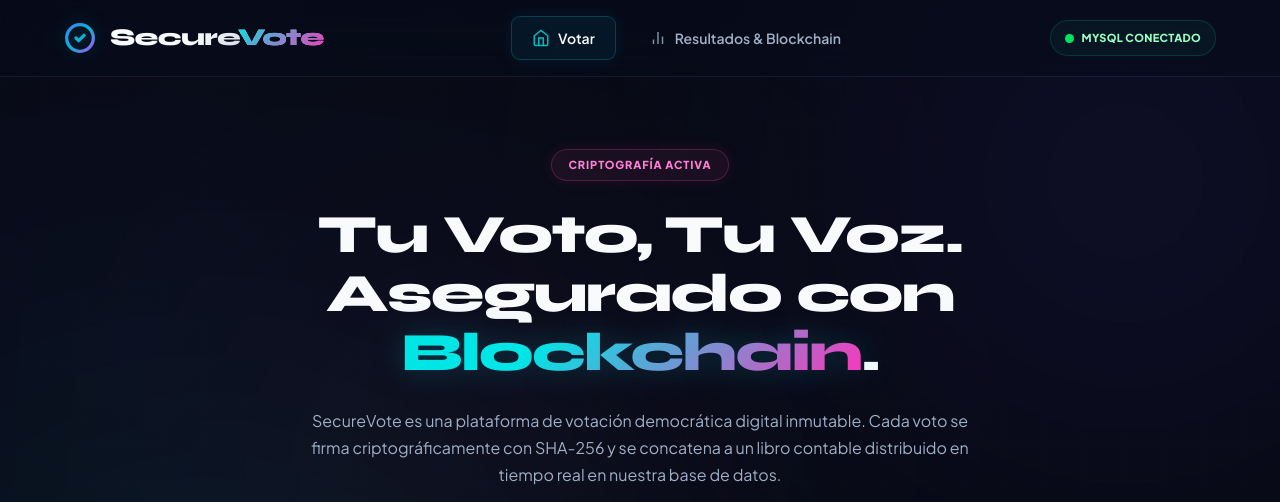
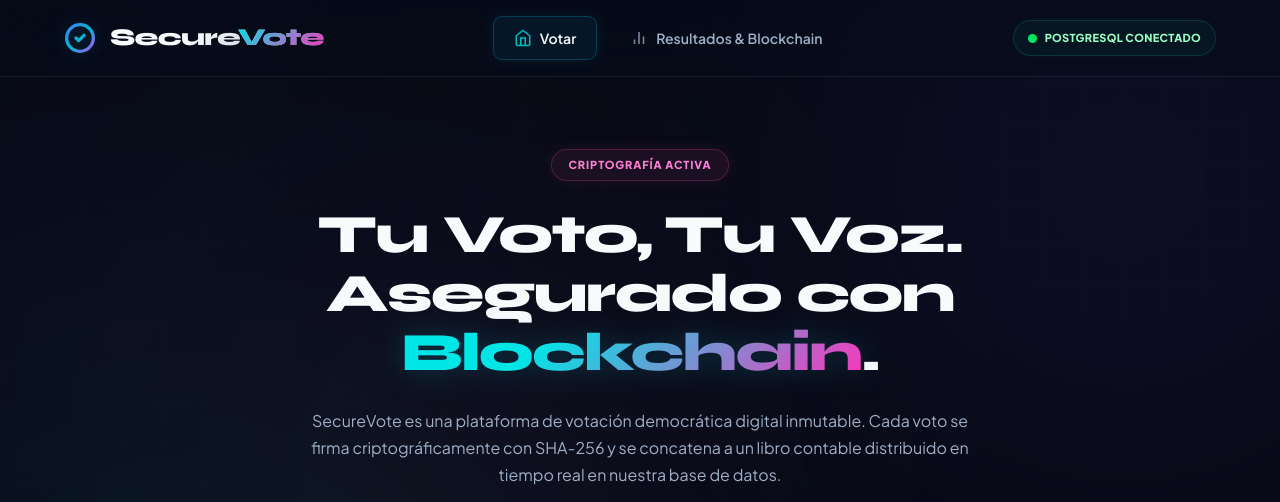
Before and after one commit to LightKl17/SecureVoteApp, a Flask app: page / in a window 1280 px wide. Shown: the top 502 px of the page. Run offline with Flask 3, Linux system fonts and the light colour scheme; data that the repository does not hold is empty; some libraries are stand-ins or nearby versions.

Commit message:
Update base.html

```diff
--- a/templates/base.html
+++ b/templates/base.html
@@ -3,7 +3,7 @@
 <head>
     <meta charset="UTF-8">
     <meta name="viewport" content="width=device-width, initial-scale=1.0">
-    <meta name="description" content="SecureVote - Sistema de votación criptográfico con respaldo blockchain sobre MySQL. Votación segura, transparente e inmutable.">
+    <meta name="description" content="SecureVote - Sistema de votación criptográfico con respaldo blockchain sobre PostgreSQL. Votación segura, transparente e inmutable.">
     <meta name="theme-color" content="#0f172a">
     <title>SecureVote | Sistema de Votación Blockchain</title>
 
@@ -62,7 +62,7 @@
 
             <div class="db-status-badge" id="mysql-status">
                 <span class="status-dot pulsing"></span>
-                <span class="status-text">MySQL Conectado</span>
+                <span class="status-text">PostgreSQL Conectado</span>
             </div>
         </nav>
     </header>
```
